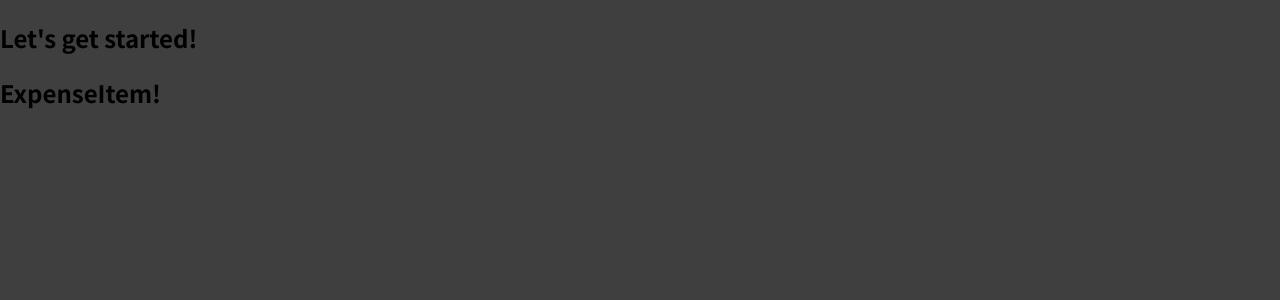
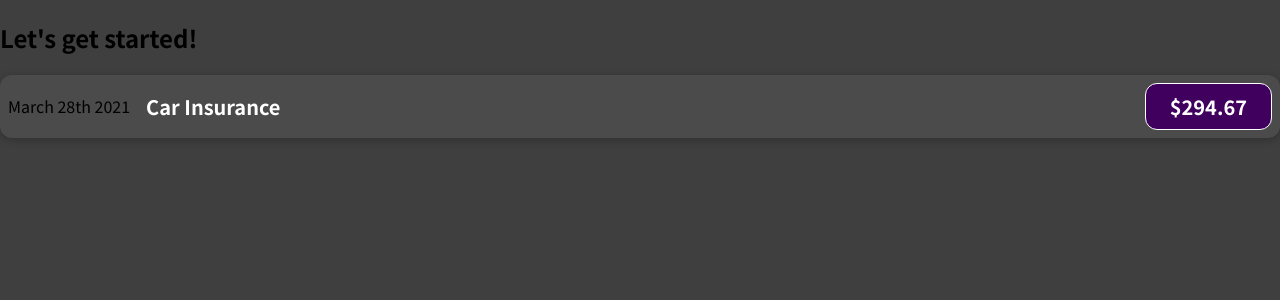
Before and after one commit to chanmin0905/react-myTutorial, a React (Create React App) app: page / in a window 1280 px wide. Shown: the top 300 px of the page. Built offline with nearby package versions, Linux system fonts and the light colour scheme.

Commit message:
[style] : 04-adding-basic-css-styling.
add css file about ExpenseItem Component

```diff
--- /dev/null
+++ b/src/components/ExpenseItem.css
@@ -0,0 +1,56 @@
+.expense-item {
+  display: flex;
+  justify-content: space-between;
+  align-items: center;
+  box-shadow: 0 2px 8px rgba(0, 0, 0, 0.25);
+  padding: 0.5rem;
+  margin: 1rem 0;
+  border-radius: 12px;
+  background-color: #4b4b4b;
+}
+
+.expense-item__description {
+  display: flex;
+  flex-direction: column;
+  gap: 1rem;
+  align-items: flex-end;
+  flex-flow: column-reverse;
+  justify-content: flex-start;
+  flex: 1;
+}
+
+.expense-item h2 {
+  color: #3a3a3a;
+  font-size: 1rem;
+  flex: 1;
+  margin: 0 1rem;
+  color: white;
+}
+
+.expense-item__price {
+  font-size: 1rem;
+  font-weight: bold;
+  color: white;
+  background-color: #40005d;
+  border: 1px solid white;
+  padding: 0.5rem;
+  border-radius: 12px;
+}
+
+@media (min-width: 580px) {
+  .expense-item__description {
+    flex-direction: row;
+    align-items: center;
+    justify-content: flex-start;
+    flex: 1;
+  }
+
+  .expense-item__description h2 {
+    font-size: 1.25rem;
+  }
+
+  .expense-item__price {
+    font-size: 1.25rem;
+    padding: 0.5rem 1.5rem;
+  }
+}
--- a/src/components/ExpenseItem.js
+++ b/src/components/ExpenseItem.js
@@ -1,7 +1,16 @@
 import React from "react";
+import "./ExpenseItem.css";
 
 const ExpenseItem = () => {
-  return <h2>ExpenseItem!</h2>;
+  return (
+    <div className="expense-item">
+      <div>March 28th 2021</div>
+      <div className="expense-item__description">
+        <h2>Car Insurance</h2>
+        <div className="expense-item__price">$294.67</div>
+      </div>
+    </div>
+  );
 };
 
 export default ExpenseItem;
```
